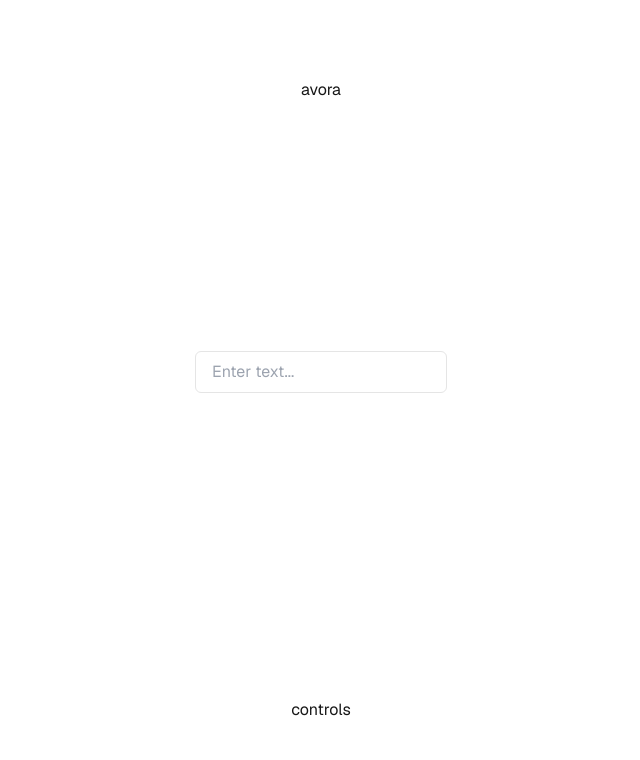
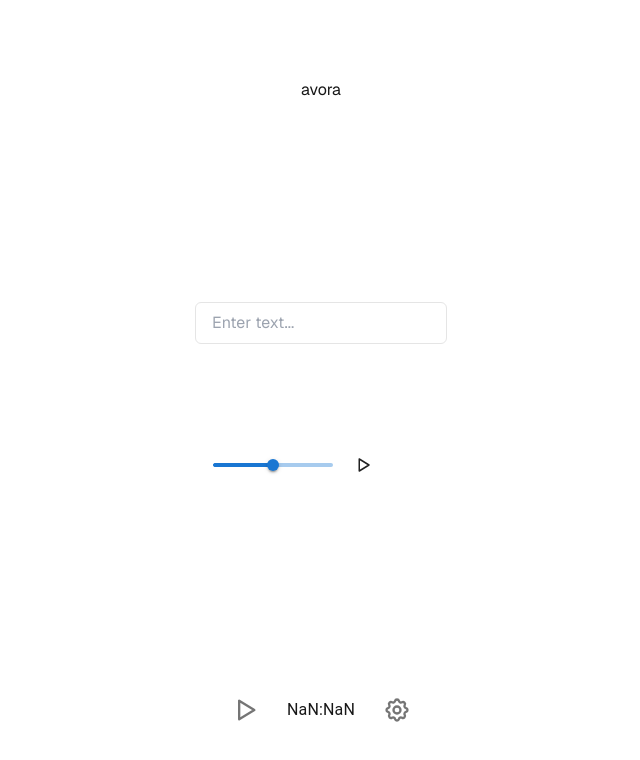
Before and after one commit to gillkyle/avora, a Next.js app: page / in a window 1280 px wide. Shown: the top 760 px of the page, without its empty margins (319-959 px from the left). Built offline with nearby package versions, Linux system fonts and the light colour scheme.

Commit message:
get simple ui for sound slider

```diff
--- /dev/null
+++ b/src/components/ControlBar.tsx
@@ -0,0 +1,45 @@
+import { Box, IconButton, Typography } from "@mui/material";
+import { TbPlayerPause, TbPlayerPlay, TbSettings } from "react-icons/tb";
+
+type ControlBarProps = {
+  isPlaying: boolean;
+  onPlayPause: () => void;
+  onOpenSettings: () => void;
+  currentTime: number;
+};
+
+function formatTime(seconds: number): string {
+  const mins = Math.floor(seconds / 60);
+  const secs = Math.floor(seconds % 60);
+  return `${mins}:${secs.toString().padStart(2, "0")}`;
+}
+
+export function ControlBar({
+  isPlaying,
+  onPlayPause,
+  onOpenSettings,
+  currentTime,
+}: ControlBarProps) {
+  return (
+    <Box
+      sx={{
+        display: "flex",
+        alignItems: "center",
+        gap: 2,
+        p: 2,
+        borderRadius: 1,
+        bgcolor: "background.paper",
+      }}
+    >
+      <IconButton onClick={onPlayPause} size="large">
+        {isPlaying ? <TbPlayerPause /> : <TbPlayerPlay />}
+      </IconButton>
+
+      <Typography sx={{ minWidth: 60 }}>{formatTime(currentTime)}</Typography>
+
+      <IconButton onClick={onOpenSettings} size="large">
+        <TbSettings />
+      </IconButton>
+    </Box>
+  );
+}
--- /dev/null
+++ b/src/components/SoundSlider.tsx
@@ -0,0 +1,55 @@
+import { Box, IconButton, Slider } from "@mui/material";
+import { TbPlayerPause, TbPlayerPlay } from "react-icons/tb";
+import { useAudioPlayer } from "~/hooks/useAudioPlayer";
+
+type SoundSliderProps = {
+  soundUrl: string;
+  color: string;
+  label: string;
+};
+
+export function SoundSlider({ soundUrl, color, label }: SoundSliderProps) {
+  const { isPlaying, volume, togglePlay, setVolume } = useAudioPlayer(soundUrl);
+
+  return (
+    <Box
+      sx={{
+        display: "flex",
+        alignItems: "center",
+        gap: 2,
+        p: 2,
+        borderRadius: 1,
+        bgcolor: "background.paper",
+        border: 2,
+        borderColor: isPlaying ? color : "transparent",
+      }}
+    >
+      <Slider
+        value={volume}
+        onChange={(_, value) => setVolume(value as number)}
+        min={0}
+        max={1}
+        step={0.01}
+        aria-label={`${label} volume`}
+        sx={{
+          width: 120,
+          color: isPlaying ? color : "primary.main",
+          "& .MuiSlider-thumb": {
+            width: 12,
+            height: 12,
+          },
+        }}
+      />
+
+      <IconButton
+        onClick={togglePlay}
+        size="small"
+        sx={{
+          color: isPlaying ? color : "text.primary",
+        }}
+      >
+        {isPlaying ? <TbPlayerPause /> : <TbPlayerPlay />}
+      </IconButton>
+    </Box>
+  );
+}
--- /dev/null
+++ b/src/hooks/useAudioPlayer.ts
@@ -0,0 +1,12 @@
+import * as React from "react";
+
+export function useAudioPlayer(soundUrl: string) {
+  const [isPlaying, setIsPlaying] = React.useState(false);
+  const [volume, setVolume] = React.useState(0.5);
+
+  function togglePlay() {
+    setIsPlaying(!isPlaying);
+  }
+
+  return { isPlaying, volume, setVolume, togglePlay };
+}
--- a/src/pages/index.tsx
+++ b/src/pages/index.tsx
@@ -1,4 +1,6 @@
 import { Geist, Geist_Mono } from "next/font/google";
+import { ControlBar } from "~/components/ControlBar";
+import { SoundSlider } from "~/components/SoundSlider";
 
 const geistSans = Geist({
   variable: "--font-geist-sans",
@@ -32,9 +34,14 @@ export default function Home() {
             Submit
           </button>
         </form>
+        <SoundSlider
+          soundUrl="/sounds/brown-noise.mp3"
+          color="red"
+          label="Background"
+        />
       </main>
       <footer className="row-start-3 flex gap-6 flex-wrap items-center justify-center">
-        controls
+        <ControlBar />
       </footer>
     </div>
   );
```
